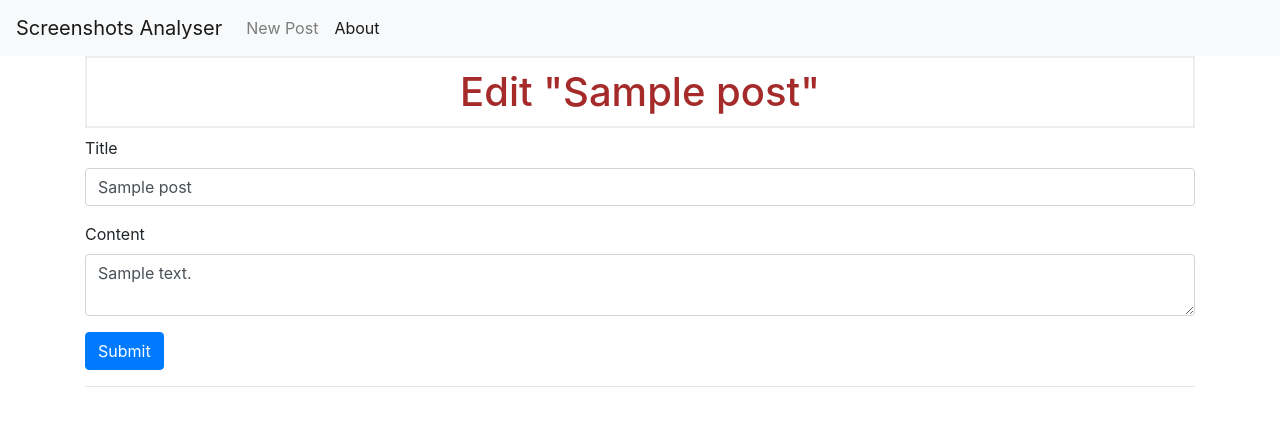
After one commit to vitaliy-tymashkov/SimpleUi, a Flask app: template templates/edit.html in a window 1280 px wide. The commit adds this page. Shown: the top 426 px of the page. Run offline with Flask 2, Linux system fonts and the light colour scheme; the template is opened without the code that fills it: most values are stand-ins (such as "Sample title", 1, 10 or a date in 2020); some libraries are stand-ins or nearby versions.

Commit message:
Edit existing post added

```diff
--- a/App.py
+++ b/App.py
@@ -62,6 +62,30 @@ def create():
 
 
 
+@app.route('/<int:id>/edit', methods=('GET', 'POST'))
+def edit(id):
+    post = get_post(id)
+
+    if request.method == 'POST':
+        title = request.form['title']
+        content = request.form['content']
+
+        if not title:
+            flash('Title is required!')
+        else:
+            conn = get_db_connection()
+            conn.execute('UPDATE posts SET title = ?, content = ?'
+                         ' WHERE id = ?',
+                         (title, content, id))
+            conn.commit()
+            conn.close()
+            return redirect(url_for('index'))
+
+    return render_template('edit.html', post=post)
+
+
+
+
 if __name__ == "__main__":
     dateTimeObj = datetime.now()
     timestampStr = dateTimeObj.strftime("%d-%b-%Y (%H:%M:%S.%f)")
--- /dev/null
+++ b/templates/edit.html
@@ -0,0 +1,25 @@
+{% extends 'base.html' %}
+
+{% block content %}
+<h1>{% block title %} Edit "{{ post['title'] }}" {% endblock %}</h1>
+
+<form method="post">
+    <div class="form-group">
+        <label for="title">Title</label>
+        <input type="text" name="title" placeholder="Post title"
+               class="form-control"
+               value="{{ request.form['title'] or post['title'] }}">
+        </input>
+    </div>
+
+    <div class="form-group">
+        <label for="content">Content</label>
+        <textarea name="content" placeholder="Post content"
+                  class="form-control">{{ request.form['content'] or post['content'] }}</textarea>
+    </div>
+    <div class="form-group">
+        <button type="submit" class="btn btn-primary">Submit</button>
+    </div>
+</form>
+<hr>
+{% endblock %}
--- a/templates/index.html
+++ b/templates/index.html
@@ -12,6 +12,12 @@
             <h2>{{ post['title'] }}</h2>
         </a>
         <span class="badge badge-primary">{{ post['created'] }}</span>
+
+        <a href="{{ url_for('edit', id=post['id']) }}">
+            <span class="badge badge-warning">Edit</span>
+        </a>
+
+
         <hr>
     {% endfor %}
 
```
Also changed, not shown: templates/post.html (+12 -3 lines).
